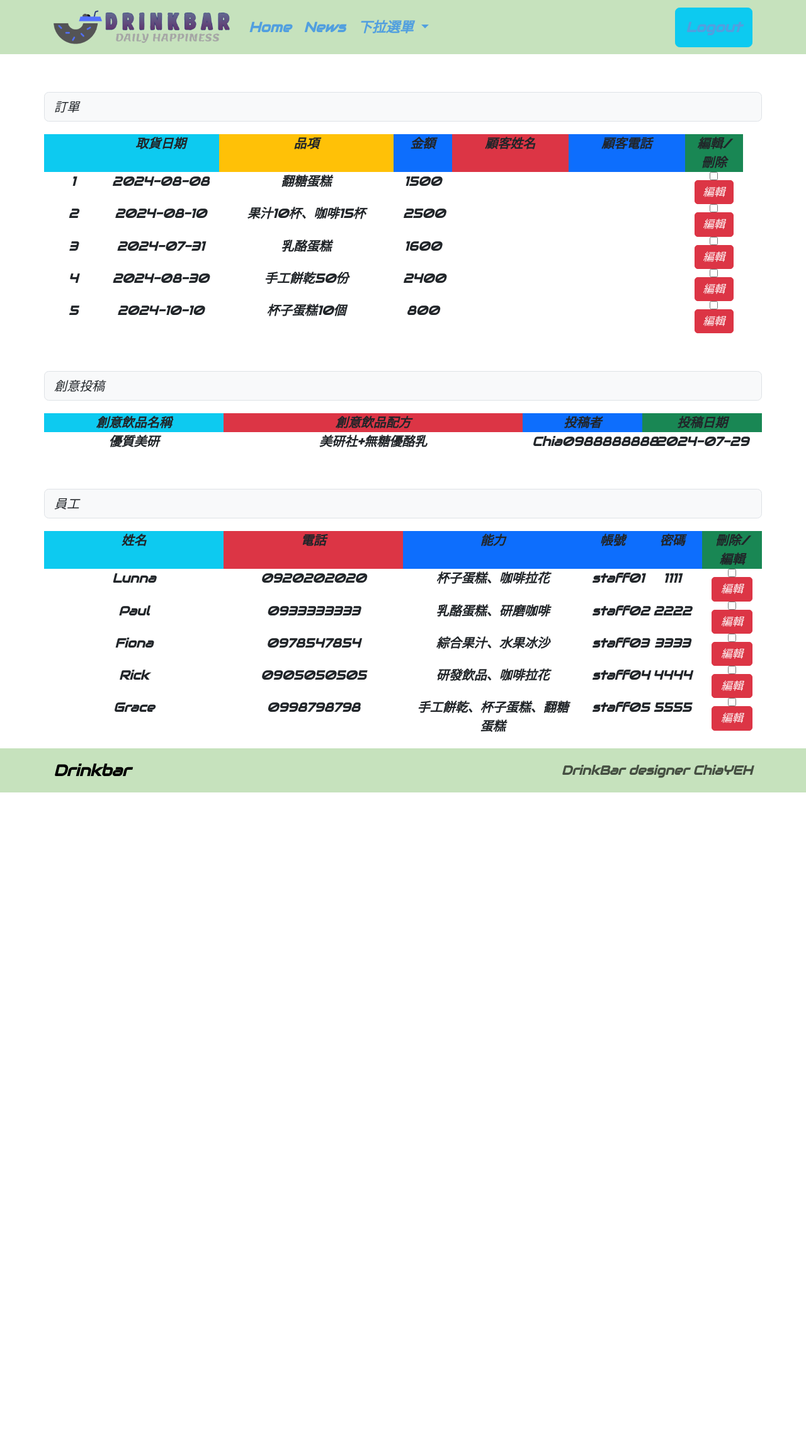
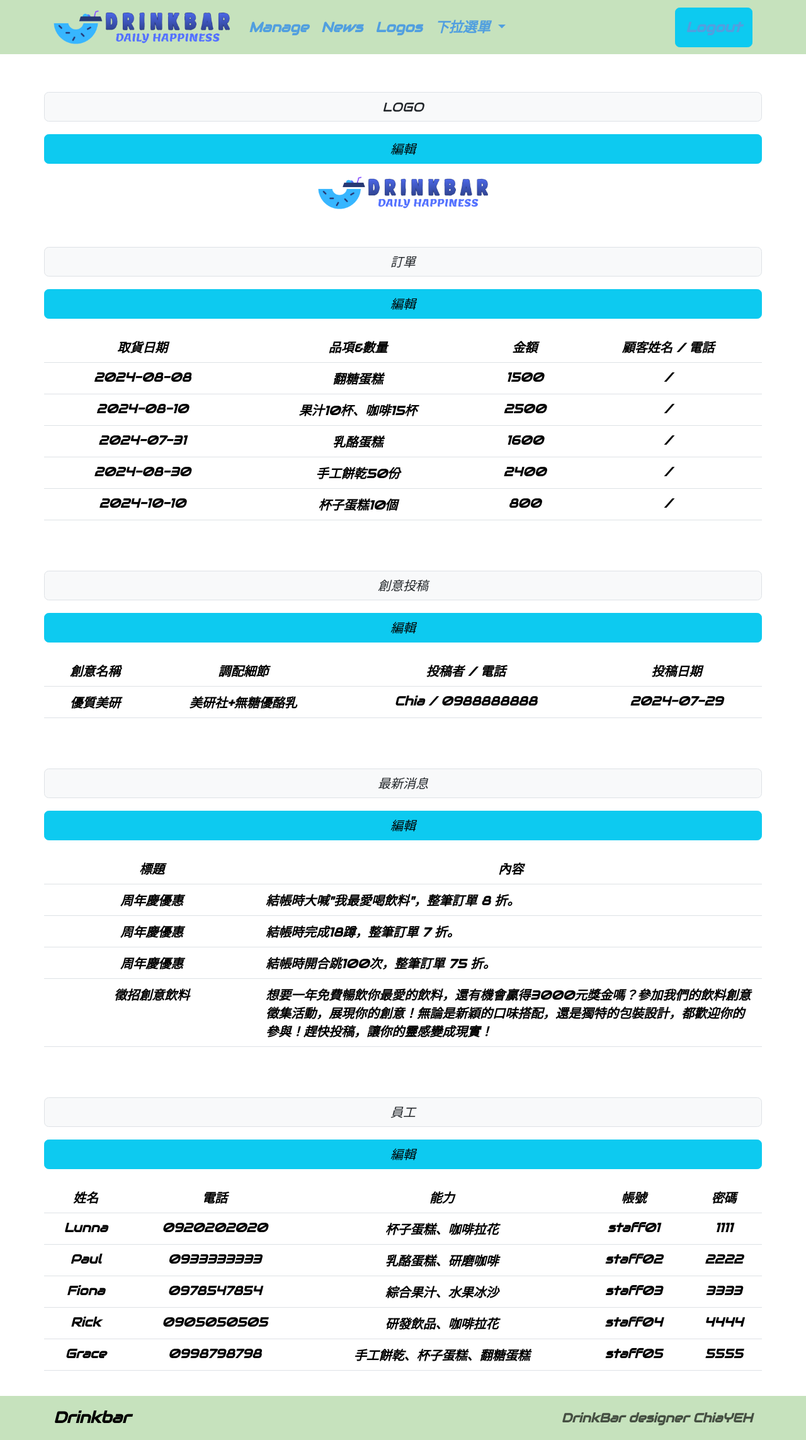
Before and after one commit to ChiaYEHHH/Portfolio, a PHP site: page /admin.php in a window 1280 px wide. Shown: the whole page at 63% size. Before the commit the page ends 1258 px from the top, so only its background shows below. Run offline with PHP 8.4, Linux system fonts and the light colour scheme; the visitor is signed in with stand-in values (Sample User, id 1); data comes from the database, SQL or seed files in the repository; data that the repository does not hold is empty.

Commit message:
後臺畫面重整 LOGO上傳待完成

```diff
--- a/admin.php
+++ b/admin.php
@@ -25,14 +25,21 @@ if ($_SESSION['login'] != 1) {
                 <span class="navbar-toggler-icon"></span>
             </button>
             <!-- logo -->
-            <img class="navbar-brand inline img-fluid" width="280px" src="./images/logo/logo09.png" alt="" srcset="">
+            <?php
+                $logos = $Logos->all(['sh' => 1]);
+                // foreach ($logos as $key => $value) :
+                ?>
+            <img class="navbar-brand inline img-fluid" width="280px" src="./logo/<?=$logos[0]['img'] ?>" alt="" srcset="">
             <div class="collapse navbar-collapse inline" id="navbarSupportedContent">
                 <ul class="navbar-nav mb-2 mb-lg-0 d-flex">
                     <li class="nav-item">
-                        <a class="nav-link" aria-current="page" href="index.php">Home</a>
+                        <a class="nav-link" aria-current="page" href="admin.php">Manage</a>
                     </li>
                     <li class="nav-item">
                         <a class="nav-link" aria-current="page" href="?do=news_b">News</a>
+                    </li>
+                    <li class="nav-item">
+                        <a class="nav-link" aria-current="page" href="?do=logo_b">Logos</a>
                     </li>
                     <li class="nav-item dropdown">
                         <a class="nav-link dropdown-toggle" href="#" role="button" data-bs-toggle="dropdown" aria-expanded="false">
--- a/backend/admin_b.php
+++ b/backend/admin_b.php
@@ -1,16 +1,123 @@
+<!-- LOGO -->
+<div class="row justify-content-center mt-5">
+    <label class="input-group-text mb-3 justify-content-center">LOGO</label>
+    <a class="btn btn-info" href="?do=logo_b">編輯</a>
 
-    <div class="row mt-5">
+    <img class=" mt-3" src="./logo/<?= $logos[0]['img'] ?>" style='width: 300px;'>
+
+
+</div>
+
+<!-- 訂單 -->
+<div class="row justify-content-center mt-5">
+    <label class="input-group-text mb-3 justify-content-center">訂單</label>
+    <a class="btn btn-info" href="?do=order_b">編輯</a>
+    <table class="table table-hover mt-3 text-center">
+        <thead>
+            <tr>
+                <td>取貨日期</td>
+                <td>品項&數量</td>
+                <td>金額</td>
+                <td>顧客姓名 / 電話</td>
+            </tr>
+        </thead>
+        <tbody>
             <?php
-    include "./backend/order_b.php";
+            $order = $Orders->all();
+            foreach ($order as $key => $value) :
             ?>
+                <tr>
+                    <td><?= $value['pickuptime'] ?></td>
+                    <td><?= $value['variety'] ?></td>
+                    <td><?= $value['price'] ?></td>
+                    <td><?= $value['name'] . " / " . $value['mobile']; ?></td>
+                </tr>
+            <?php endforeach; ?>
+        </tbody>
+    </table>
 </div>
-    <div class="row mt-5">
+
+<!-- 創意投稿 -->
+<div class="row justify-content-center mt-5">
+    <label class="input-group-text mb-3 justify-content-center">創意投稿</label>
+    <a class="btn btn-info" href="?do=creative_b">編輯</a>
+    <table class="table table-hover mt-3 text-center">
+        <thead>
+            <tr>
+                <td>創意名稱</td>
+                <td>調配細節</td>
+                <td>投稿者 / 電話</td>
+                <td>投稿日期</td>
+            </tr>
+        </thead>
+        <tbody>
             <?php
-    include "./backend/creative_b.php";
+            $creative = $Creatives->all();
+            foreach ($creative as $key => $value) :
             ?>
+                <tr>
+                    <td><?= $value['drinksname'] ?></td>
+                    <td><?= $value['details'] ?></td>
+                    <td><?= $value['contributor'] . " / " . $value['mobile']; ?></td>
+                    <td><?= $value['updated'] ?></td>
+                </tr>
+            <?php endforeach; ?>
+        </tbody>
+    </table>
 </div>
-    <div class="row mt-5">
+
+<!-- 最新消息 -->
+<div class="row justify-content-center mt-5">
+    <label class="input-group-text mb-3 justify-content-center">最新消息</label>
+    <a class="btn btn-info" href="?do=news_b">編輯</a>
+    <table class="table table-hover mt-3 text-center">
+        <thead>
+            <tr>
+                <td width="30%">標題</td>
+                <td width="70%">內容</td>
+            </tr>
+        </thead>
+        <tbody>
             <?php
-    include "./backend/staff_b.php";
+            $news = $News->all(['sh' => 1]);
+            foreach ($news as $key => $value) :
             ?>
+                <tr>
+                    <td><?= $value['title'] ?></td>
+                    <td class="text-start"><?= $value['article'] ?></td>
+                </tr>
+            <?php endforeach; ?>
+        </tbody>
+    </table>
 </div>
+
+<!-- 員工 -->
+<div class="row justify-content-center mt-5">
+    <label class="input-group-text mb-3 justify-content-center">員工</label>
+    <a class="btn btn-info" href="?do=staff_b">編輯</a>
+    <table class="table table-hover mt-3 text-center">
+        <thead>
+            <tr>
+                <td>姓名</td>
+                <td>電話</td>
+                <td>能力</td>
+                <td>帳號</td>
+                <td>密碼</td>
+            </tr>
+        </thead>
+        <tbody>
+            <?php
+            $staff = $Staffs->all();
+            foreach ($staff as $key => $value) :
+            ?>
+                <tr>
+                    <td><?= $value['name'] ?></td>
+                    <td><?= $value['mobile'] ?></td>
+                    <td><?= $value['ability'] ?></td>
+                    <td><?= $value['acc'] ?></td>
+                    <td><?= $value['pw'] ?></td>
+                </tr>
+            <?php endforeach; ?>
+        </tbody>
+    </table>
+</div>
--- a/backend/creative_b.php
+++ b/backend/creative_b.php
@@ -22,7 +22,7 @@
         <div class='row text-center'>
             <div class='col-3'><?= $value['drinksname']; ?></div>
             <div class='col-5'><?= $value['details']; ?></div>
-            <div class='col-2'><?= $value['contributor'] . $value['mobile']; ?></div>
+            <div class='col-2'><?= $value['contributor'];?> / <?= $value['mobile']; ?></div>
             <div class='col-2'><?= $value['updated']; ?></div>
 
         </div>
--- a/backend/order_b.php
+++ b/backend/order_b.php
@@ -36,10 +36,9 @@
         <div class='col-2'><?= $value['name']; ?></div>
         <div class='col-2'><?= $value['mobile']; ?></div>
         <div class='col-1'>
-            <input type='checkbox' name='del' id='<?= $value[' id']; ?>'>
-            <button class="btn btn-sm btn-danger" type='button'>編輯</button></div>
-
-
+            <button class="btn btn-sm btn-primary" type='button'>編輯</button>
+            <button class="btn btn-sm btn-danger" type='button'>刪除</button>
+        </div>
     <?php endforeach; ?>
 
 </div>
--- a/backend/staff_b.php
+++ b/backend/staff_b.php
@@ -1,41 +1,31 @@
-<label class="input-group-text mb-3 ">員工</label>
 <div class="container text-center">
-    <div class="row justify-content-center">
-        <div class="col-3 bg-info">
-            姓名
-        </div>
-        <div class="col-3 bg-danger">
-            電話
-        </div>
-        <div class="col-3 bg-primary">
-            能力
-        </div>
-        <div class="col-1 bg-primary">
-            帳號
-        </div>
-        <div class="col-1 bg-primary">
-            密碼
-        </div>
-        <div class="col-1 bg-success">
-        刪除/編輯
-        </div>
+    <label class="input-group-text mb-3 justify-content-center">員工</label>
+    <a class="btn btn-info w-50" href="">編輯</a>
+    <div class="row justify-content-center mt-3">
+        <table class="table table-hover  text-center">
+            <thead>
+                <tr>
+                    <td>姓名</td>
+                    <td>電話</td>
+                    <td>能力</td>
+                    <td>帳號</td>
+                    <td>密碼</td>
+                </tr>
+            </thead>
+            <tbody>
+                <?php
+                $staff = $Staffs->all();
+                foreach ($staff as $key => $value) :
+                ?>
+                    <tr>
+                        <td><?= $value['name'] ?></td>
+                        <td><?= $value['mobile'] ?></td>
+                        <td><?= $value['ability'] ?></td>
+                        <td><?= $value['acc'] ?></td>
+                        <td><?= $value['pw'] ?></td>
+                    </tr>
+                <?php endforeach; ?>
+            </tbody>
+        </table>
     </div>
-    <!-- sql -->
-    <?php
-    $staff = $Staffs->all();
-    foreach ($staff as $key => $value) :
-    ?>
-        <div class='row text-center'>
-            <div class="col-3"><?= $value['name'] ?></div>
-            <div class="col-3"><?= $value['mobile'] ?></div>
-            <div class="col-3"><?= $value['ability'] ?></div>
-            <div class="col-1"><?= $value['acc'] ?></div>
-            <div class="col-1"><?= $value['pw'] ?></div>
-            <div class="col-1">
-                <input type="checkbox" name="del" id="<?= $value['id']; ?>">
-                <button class="btn btn-sm btn-danger" type="button">編輯</button>
-            </div>
-        </div>
-
-    <?php endforeach; ?>
 </div>
--- a/index.php
+++ b/index.php
@@ -26,8 +26,10 @@
                 <span class="navbar-toggler-icon"></span>
             </button>
             <!-- logo -->
-
-            <img class="navbar-brand inline img-fluid" width="280px" src="./images/logo/logo09.png" alt="" srcset="">
+            <?php
+            $logos = $Logos->all(['sh' => 1]);
+            ?>
+            <img class="navbar-brand inline img-fluid" width="280px" src="./logo/<?= $logos[0]['img'] ?>" alt="" srcset="">
             <div class="collapse navbar-collapse inline" id="navbarSupportedContent">
                 <ul class="navbar-nav mb-2 mb-lg-0 d-flex">
                     <li class="nav-item">
```
Also changed, not shown: api/upload.php (+8 -9 lines), backend/logo_b.php (+5 -6 lines), images/logo/logo01.png (deleted), images/logo/logo02.png (deleted), images/logo/logo03.png (deleted), images/logo/logo04.png (deleted), logo/logo05.png (renamed from images/logo/logo05.png), logo/logo06.png (renamed from images/logo/logo06.png), logo/logo07.png (renamed from images/logo/logo07.png), logo/logo08.png (renamed from images/logo/logo08.png), logo/logo09.png (renamed from images/logo/logo09.png). Lines whose indentation alone changed are shown as unchanged.
